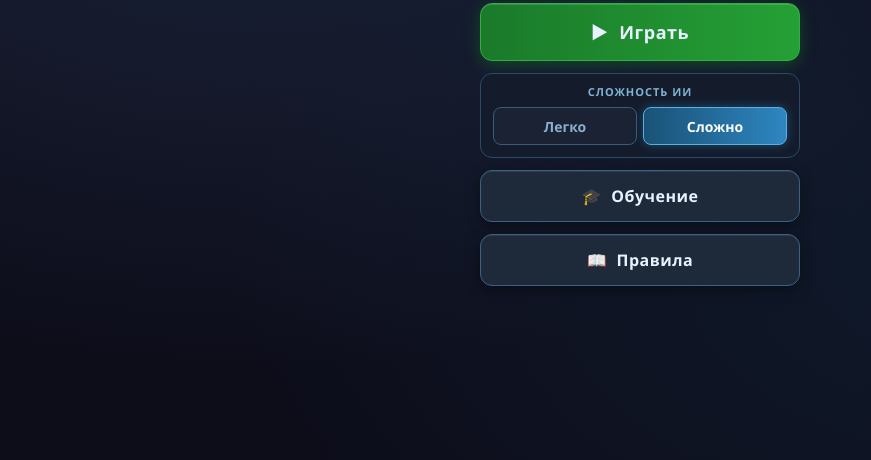
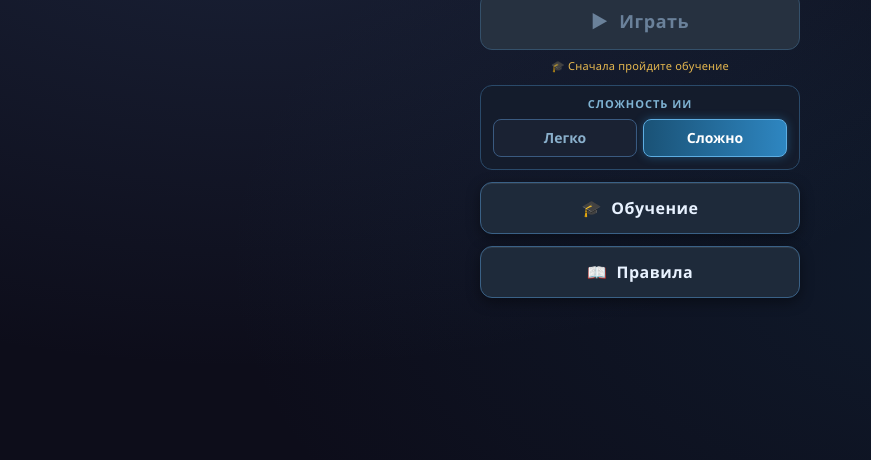
Before and after one commit to AV147/MyTennis, a plain HTML site: page index.html in a window 1280 px wide. Shown: the part 340-800 px from the top of the page, without its empty margins (0-871 px from the left). Drawn offline with Linux system fonts and the light colour scheme.

Commit message:
Lock "Играть" on first launch until the tutorial is seen
First-run gate for index.html: "Играть" starts disabled (greyed, with a
"🎓 Сначала пройдите обучение" hint) until the player has been through
the tutorial. Completing OR skipping it both flow through endTutorial,
which sets a localStorage flag (mytennis-tutorial-seen) and unlocks the
button for good.

Fail-open: if localStorage is unavailable (private mode / cleared TG
WebView storage), tutorialSeen() returns true so nobody can get stuck
locked out.

Co-Authored-By: Claude Fable 5 <noreply@anthropic.com>

```diff
--- a/index.html
+++ b/index.html
@@ -148,6 +148,7 @@
       <div class="menu-title">MyTennis</div>
       <div class="menu-sub">Карточный теннис</div>
       <button class="menu-btn menu-btn-play" onclick="menuPlay()">▶&nbsp; Играть</button>
+      <div id="play-lock-hint" class="menu-lock-hint">🎓 Сначала пройдите обучение</div>
       <div class="menu-difficulty">
         <div class="menu-diff-label">Сложность ИИ</div>
         <div class="menu-diff-toggle">
@@ -241,10 +242,34 @@
       if (window.confirm(q)) go();
     }
 
+    // ── First-run tutorial gate ─────────────────────────────
+    // On the very first launch "Играть" is locked until the tutorial has been
+    // seen (completed OR skipped — both call markTutorialSeen via endTutorial).
+    // Fail-open: if localStorage is unavailable, treat it as already seen so a
+    // user can never get stuck unable to unlock.
+    function tutorialSeen() {
+      try { return localStorage.getItem('mytennis-tutorial-seen') === '1'; }
+      catch (e) { return true; }
+    }
+    function markTutorialSeen() {
+      try { localStorage.setItem('mytennis-tutorial-seen', '1'); } catch (e) {}
+      updatePlayLock();
+    }
+    function updatePlayLock() {
+      const locked = !tutorialSeen();
+      const playBtn = document.querySelector('.menu-btn-play');
+      if (playBtn) {
+        playBtn.disabled = locked;
+        playBtn.classList.toggle('menu-btn-locked', locked);
+      }
+      const hint = document.getElementById('play-lock-hint');
+      if (hint) hint.style.display = locked ? 'block' : 'none';
+    }
+
     // ── Main menu ───────────────────────────────────────────
     function openMenu()  { document.getElementById('menu-overlay').classList.add('open'); }
     function closeMenu() { document.getElementById('menu-overlay').classList.remove('open'); }
-    function menuPlay()  { closeMenu(); }
+    function menuPlay()  { if (!tutorialSeen()) return; closeMenu(); }
     function menuTutorial() {
       closeMenu();
       if (typeof startTutorial === 'function') startTutorial();
@@ -342,6 +367,7 @@
       let savedDifficulty = 'hard';
       try { savedDifficulty = localStorage.getItem('mytennis-difficulty') || 'hard'; } catch (e) {}
       setDifficulty(savedDifficulty, false);
+      updatePlayLock();         // lock "Играть" on first run until tutorial seen
       aiSetAutoMode(1, true);   // P2 plays automatically
     });
   </script>
--- a/styles-app.css
+++ b/styles-app.css
@@ -992,6 +992,22 @@ button { font-family: inherit; }
   border-color: #30b040;
   box-shadow: 0 4px 16px rgba(26,122,42,.45), inset 0 1px 0 rgba(255,255,255,.15);
 }
+/* first-run lock: "Играть" disabled until the tutorial has been seen */
+.menu-btn-play.menu-btn-locked {
+  background: #263140;
+  border-color: #34506a;
+  color: #6a819a;
+  box-shadow: none;
+  cursor: not-allowed;
+  filter: none;
+}
+.menu-lock-hint {
+  display: none;
+  margin-top: -4px;
+  font-size: 11px;
+  color: #e6b84f;
+  letter-spacing: 0.02em;
+}
 
 .menu-difficulty {
   background: #141c2c;
--- a/tutorial.js
+++ b/tutorial.js
@@ -258,6 +258,8 @@ function startTutorial() {
 function endTutorial() {
   tutActive = false;
   tutCurrent = null;
+  // Completing OR skipping the tutorial both land here — unlock "Играть".
+  if (typeof markTutorialSeen === 'function') markTutorialSeen();
   window.removeEventListener('resize', tutPosition);
   if (!tutEls) return;
   [...tutEls.shades, tutEls.blocker, tutEls.ring, tutEls.tip]
```
